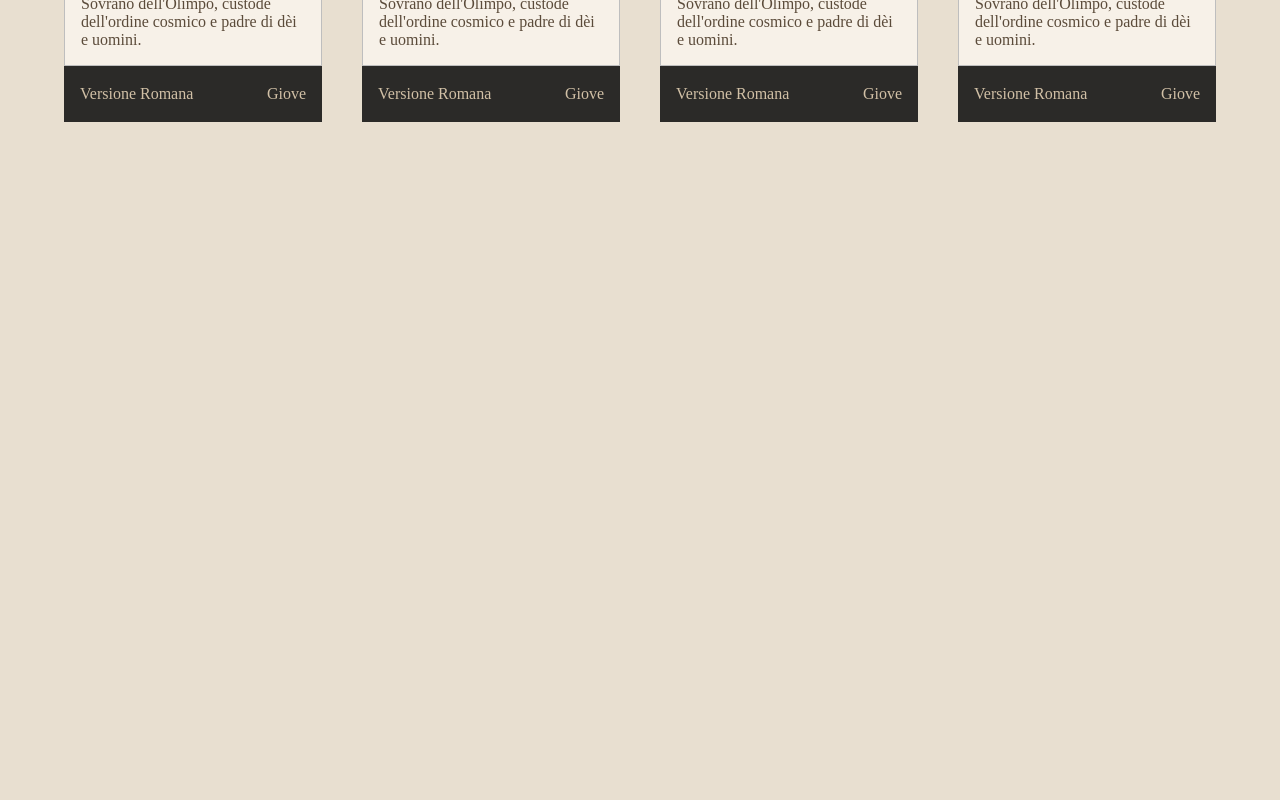
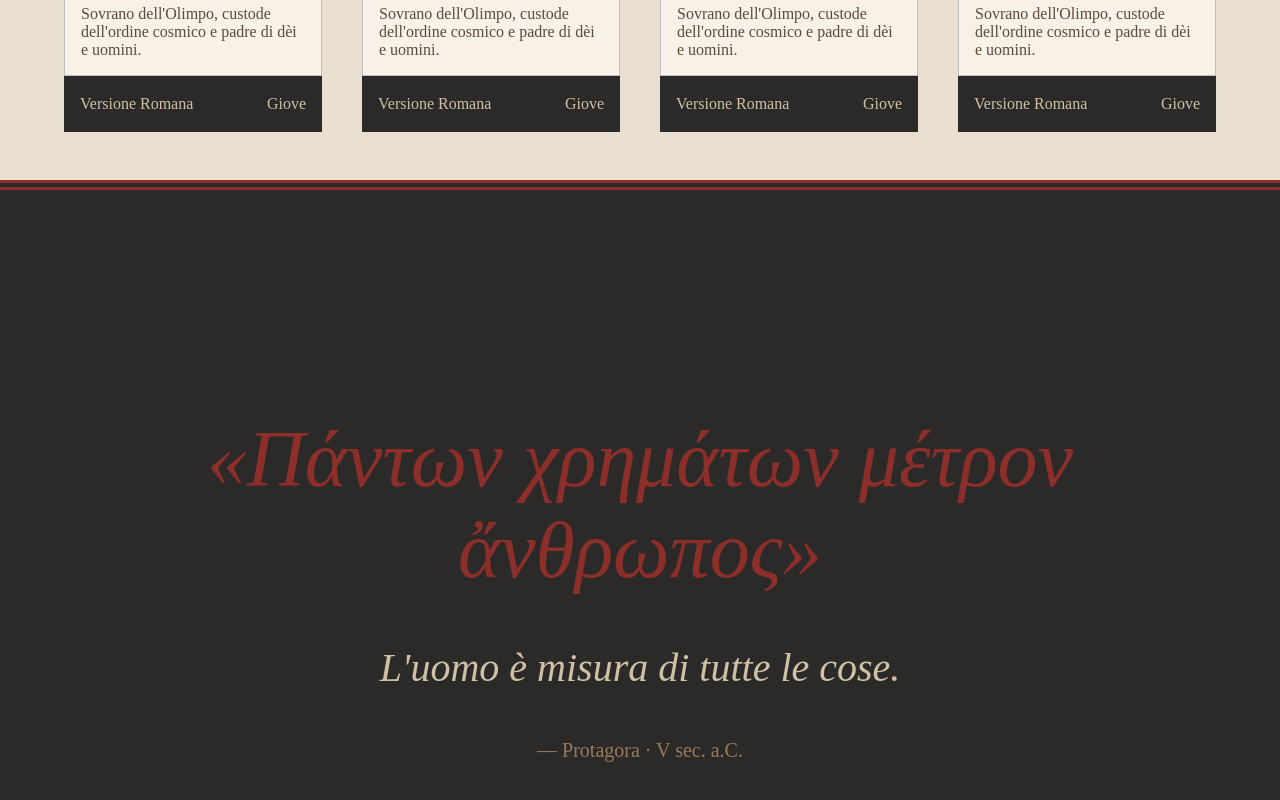
Before and after one commit to Tamburini-Christofer/Progetto-2-TypeScript-Mythos-Grecia, a React (Vite) app: page / in a window 1280 px wide. Shown: the part 1852-2652 px from the top of the page. Before the commit the page ends 2610 px from the top, so only its background shows below. Built offline with nearby package versions, Linux system fonts and the light colour scheme.

Commit message:
Creazione sezione Protagora

```diff
--- a/src/App.css
+++ b/src/App.css
@@ -11,7 +11,7 @@ body {
 
 #principalContainer {
   padding: 0 4rem;
-  height: 2000px;
+  border-top: 10px double var(--heroRed);
 }
 
 #headerContainer {
--- a/src/App.tsx
+++ b/src/App.tsx
@@ -17,8 +17,16 @@ function App() {
         <Hero />
       </header>
 
-      <main id="principalContainer">
-        <Main />
+      <main>
+        <div id="principalContainer">
+          <Main />
+        </div>
+
+        <div className="protagoraContainer">
+          <cite>«Πάντων χρημάτων μέτρον ἄνθρωπος»</cite>
+          <p>L'uomo è misura di tutte le cose.</p>
+          <span>— Protagora · V sec. a.C.</span>
+        </div>
       </main>
 
       <footer>
--- a/src/assets/Components/Main.css
+++ b/src/assets/Components/Main.css
@@ -33,3 +33,29 @@
   grid-template-columns: repeat(4, 1fr);
   gap: 40px;
 }
+
+.protagoraContainer {
+  background-color: var(--heroTartaro);
+  margin: 3rem 0;
+  padding: 14rem 12rem;
+  text-align: center;
+  border-top: 10px double var(--heroRed);
+  border-bottom: 10px double var(--heroRed);
+}
+
+.protagoraContainer cite {
+  color: var(--heroRed);
+  font-size: 80px;
+}
+
+.protagoraContainer p {
+  color: var(--heroCream);
+  font-size: 40px;
+  margin: 3rem 0;
+  font-style: italic;
+}
+
+.protagoraContainer span {
+  font-size: 20px;
+  color: var(--heroEarth);
+}
--- a/src/assets/Components/Main.tsx
+++ b/src/assets/Components/Main.tsx
@@ -33,8 +33,6 @@ function Main(): React.JSX.Element {
         <Card />
         <Card />
       </div>
-
-      <div></div>
     </>
   );
 }
```
